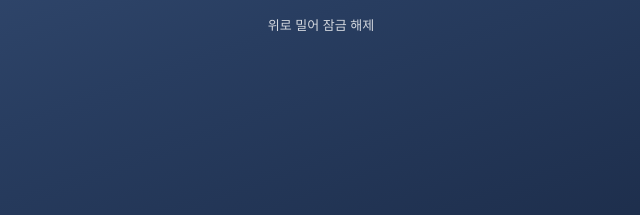
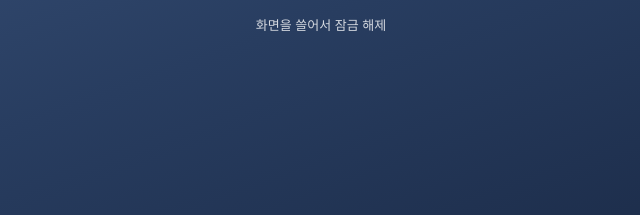
Before and after one commit to swsw27/One-UI-Sim, a plain HTML site: page index.html in a window 1280 px wide. Shown: the part 319-534 px from the top of the page, 319-959 px from the left. Drawn offline with Linux system fonts and the light colour scheme.

Commit message:
v0.1.1 build1 : 화면 잠금 해제 방향을 변경했습니다. (index.html)

```diff
--- a/index.html
+++ b/index.html
@@ -21,7 +21,7 @@
             <div class="lock-content">
                 <div id="lock-date"></div>
                 <div id="lock-clock">--:--</div>
-                <div class="lock-message">위로 밀어 잠금 해제</div>
+                <div class="lock-message">화면을 쓸어서 잠금 해제</div>
             </div>
             <div class="lock-shortcuts">
                 <button class="shortcut" aria-label="전화">☎</button>
```
